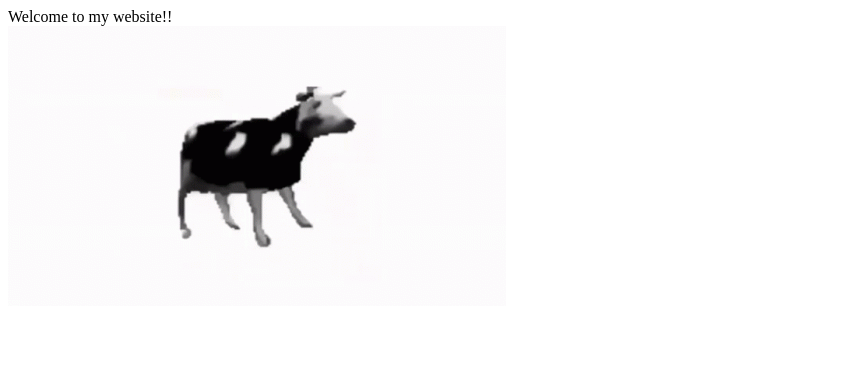
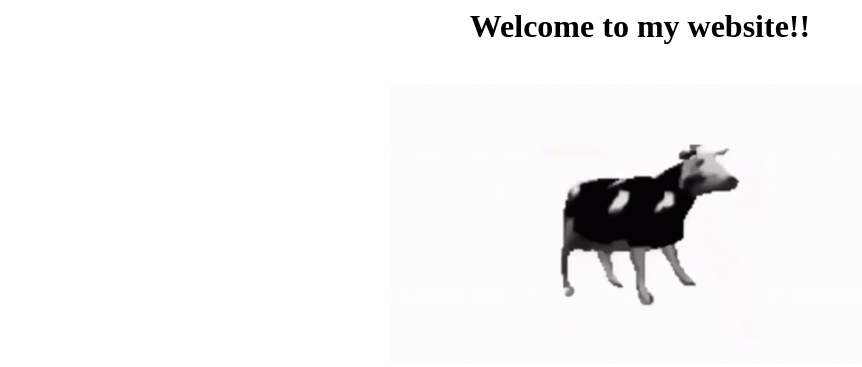
Before and after one commit to AidanGamble/AidanGamble.github.io, a plain HTML site: page index.html in a window 1280 px wide. Shown: the whole page, without its empty margins (0-862 px from the left). Drawn offline with Linux system fonts and the light colour scheme.

Commit message:
CSS update

```diff
--- a/index.html
+++ b/index.html
@@ -2,10 +2,19 @@
     <head>
         <link rel="stylesheet" href="styles.css">
     </head>
-    <title>Aidan Gamble's Website</title>
-    Welcome to my website!!
+
+    <title>
+        Aidan Gamble's Website
+    </title>
+
+    <h1>
+        Welcome to my website!!
+    </h1>
+
     <br>
-        <BODY>
-            <IMG SRC="cow.gif">
-        </BODY>
+
+    <BODY>
+        <IMG SRC="cow.gif">
+    </BODY>
+
 </html>
--- a/styles.css
+++ b/styles.css
@@ -2,8 +2,13 @@ body {
       background-color: rgb(234, 251, 201);
 }
 h1 {
-    color: blue;
+    text-align: center;
 }
 p {
     color: red;
 }
+
+img {
+    margin: auto;
+    display: block;
+}
```
